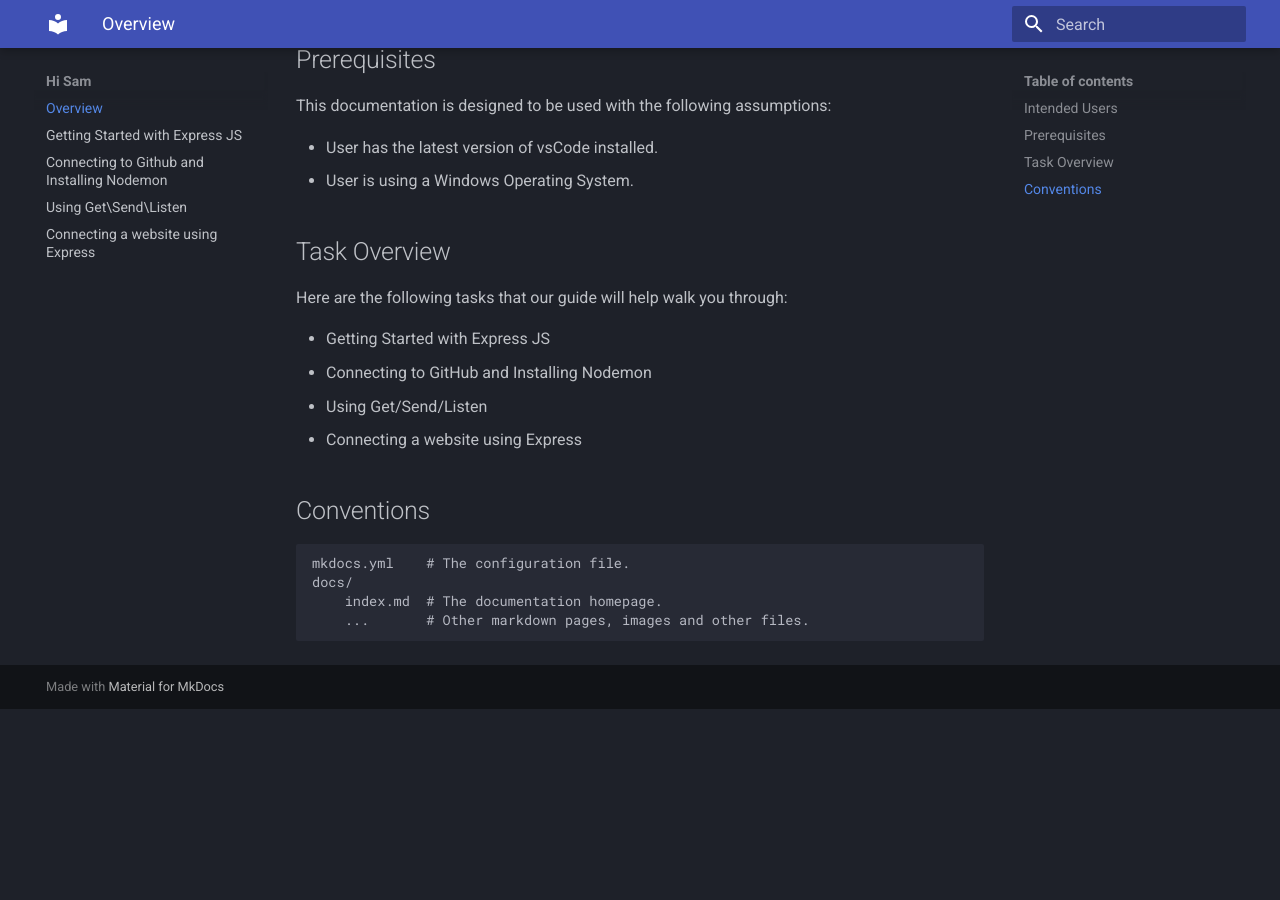
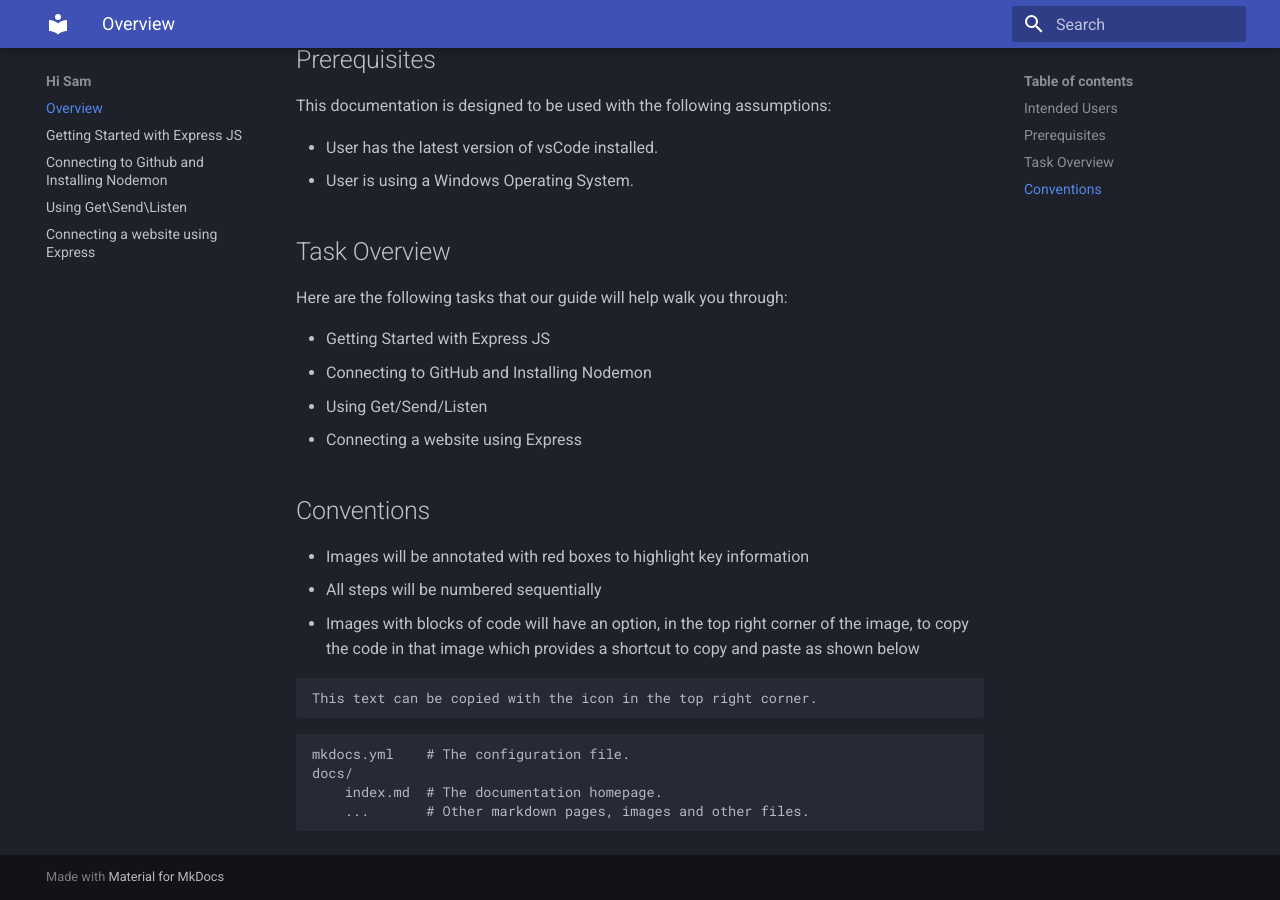
Before and after one commit to NBSutton98/COM-Documentation, an MkDocs documentation site: the page built from docs/index.md, in a window 1280 px wide and 900 px high, scrolled down 523 px. Built offline with MkDocs 1.6.1 and Material for MkDocs 9.7.7, drawn with Linux system fonts in a browser that asks for light colours; before the commit the page ends 1232 px from its top, so only the background shows below that.

Commit message:
Update index.md

````diff
--- a/docs/index.md
+++ b/docs/index.md
@@ -27,6 +27,14 @@
 
 ## Conventions
 
+- Images will be annotated with red boxes to highlight key information
+- All steps will be numbered sequentially
+- Images with blocks of code will have an option, in the top right corner of the image, to copy the code in that image which provides a shortcut to copy and paste as shown below
+
+```
+This text can be copied with the icon in the top right corner.
+```
+
     mkdocs.yml    # The configuration file.
     docs/
         index.md  # The documentation homepage.
````
